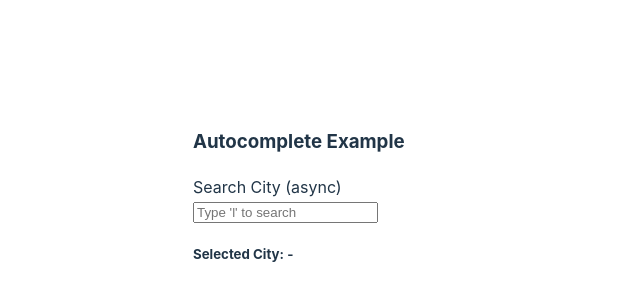
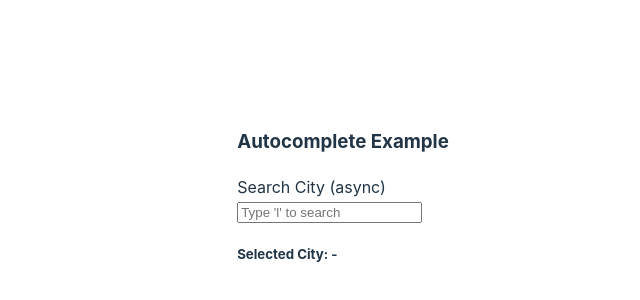
Before and after one commit to rotiuskyi/react-autocomplete, a React (Vite) app: page / in a window 1280 px wide. Shown: the part 72-372 px from the top of the page, without its empty margins (297-937 px from the left). Built offline with nearby package versions, Linux system fonts and the light colour scheme.

Commit message:
clean-up css, comments

```diff
--- a/src/App.css
+++ b/src/App.css
@@ -2,3 +2,18 @@
   margin: 200px auto 0;
   width: fit-content;
 }
+
+.highlight {
+  position: relative;
+}
+
+.highlight:before {
+  position: absolute;
+  content: "";
+  top: 0;
+  right: 0;
+  bottom: 0;
+  left: 0;
+  background-color: yellow;
+  z-index: -1;
+}
--- a/src/Autocomplete.css
+++ /dev/null
@@ -1,40 +0,0 @@
-.autocomplete {
-  width: 300px;
-}
-
-.autocomplete__popup {
-  position: absolute;
-}
-
-.popup__body {
-  position: relative;
-  overflow-y: hidden;
-}
-
-.popup__body>ul {
-  position: relative;
-  left: 0;
-  right: 0;
-  min-width: 150px;
-  border-radius: 4px;
-  border: 1px solid lightgrey;
-  background-color: lightcyan;
-
-  will-change: transform;
-  transform: translateY(-100%);
-  transition: transform 0.2s ease-in-out;
-}
-
-.popup__body--slide-down>ul {
-  transform: translateY(0);
-}
-
-.popup__body li:hover,
-.popup__body li:focus {
-  background-color: lightskyblue;
-}
-
-.popup__textbox {
-  padding: 4px;
-  pointer-events: none;
-}
--- /dev/null
+++ b/src/Autocomplete.scss
@@ -0,0 +1,40 @@
+.autocomplete {
+  width: fit-content;
+
+  .popup {
+    position: absolute;
+
+    &__body {
+      position: relative;
+      overflow-y: hidden;
+
+      &>ul {
+        position: relative;
+        left: 0;
+        right: 0;
+        min-width: 150px;
+        border-radius: 4px;
+        border: 1px solid lightgrey;
+        background-color: lightcyan;
+
+        will-change: transform;
+        transform: translateY(-100%);
+        transition: transform 0.2s ease-in-out;
+      }
+
+      &--slide-down>ul {
+        transform: translateY(0);
+      }
+
+      ul>li:hover,
+      ul>li:focus {
+        background-color: lightskyblue;
+      }
+    }
+
+    &__text-item {
+      padding: 4px;
+      pointer-events: none;
+    }
+  }
+}
--- a/src/Autocomplete.tsx
+++ b/src/Autocomplete.tsx
@@ -1,21 +1,26 @@
 import { useCallback, useState } from "react";
-import "./Autocomplete.css";
+import "./Autocomplete.scss";
 
 export interface AutocompleteItem {
   id: string;
-  displayText: string; // Add rendering function/component? (enhancement)
+  displayText: string;
 }
 
 export interface AutoCompleteProps {
   items: Map<string, AutocompleteItem>;
-  selectedItem: AutocompleteItem | undefined; // multiselection? (enhancement)
+  selectedItem: AutocompleteItem | undefined;
   onChange(value: string): void;
   onSelect(item: AutocompleteItem): void;
   placeholder?: string;
   busy?: boolean;
 }
 
-// TODO: add removing the selection
+/**
+ * TODO (enhancements):
+ * - add rendering property to customize list options (add icons, images, etc...)
+ * - implement multiselection, clear selection features
+ * - handle click and key events to open, close popup, navigate through list options
+ */
 function Autocomplete({
   items,
   selectedItem,
@@ -24,7 +29,7 @@ function Autocomplete({
   placeholder,
   busy,
 }: AutoCompleteProps) {
-  const [searchText, setSearchText] = useState(""); // TODO: add highlighting to matching items
+  const [searchText, setSearchText] = useState("");
   const [open, setOpen] = useState(false);
   const handleChange = useCallback((event: React.ChangeEvent<HTMLInputElement>) => {
     const { value } = event.target;
@@ -43,15 +48,16 @@ function Autocomplete({
     onSelect(itemToSelect);
   }, [items]);
 
-  // TODO: handle other keys, e.g. arrow keys (to navigate), esc (to close), clicking outside the component (to close)
   const handleKeyUp = useCallback((event: React.KeyboardEvent<HTMLLIElement>) => {
-    if (event.key !== "Enter") {
-      return;
+    switch (event.key) {
+      case "Enter":
+        selectItem(event as unknown as React.MouseEvent<HTMLLIElement>);
+        return;
+      default:
+        return
     }
-    selectItem(event as unknown as React.MouseEvent<HTMLLIElement>);
   }, [selectItem]);
 
-  // TODO: use classnames util instead
   const popupBodyCss = [
     "popup__body",
     open ? "popup__body--slide-down" : ""
@@ -72,10 +78,10 @@ function Autocomplete({
         <div className={popupBodyCss}>
           <ul role="listbox">
             {busy && (
-              <li>Loading...</li>
+              <li className="popup__text-item">Loading...</li>
             )}
             {!busy && !items.size && (
-              <li>No results</li>
+              <li className="popup__text-item">No results</li>
             )}
             {!busy && [...items.values()].map(item => (
               <li
@@ -87,7 +93,7 @@ function Autocomplete({
                 tabIndex={0}
                 aria-selected={selectedItem?.id === item.id} >
 
-                <div className="popup__textbox">{item.displayText}</div>
+                <div className="popup__text-item">{item.displayText}</div>
               </li>
             ))}
           </ul>
```
